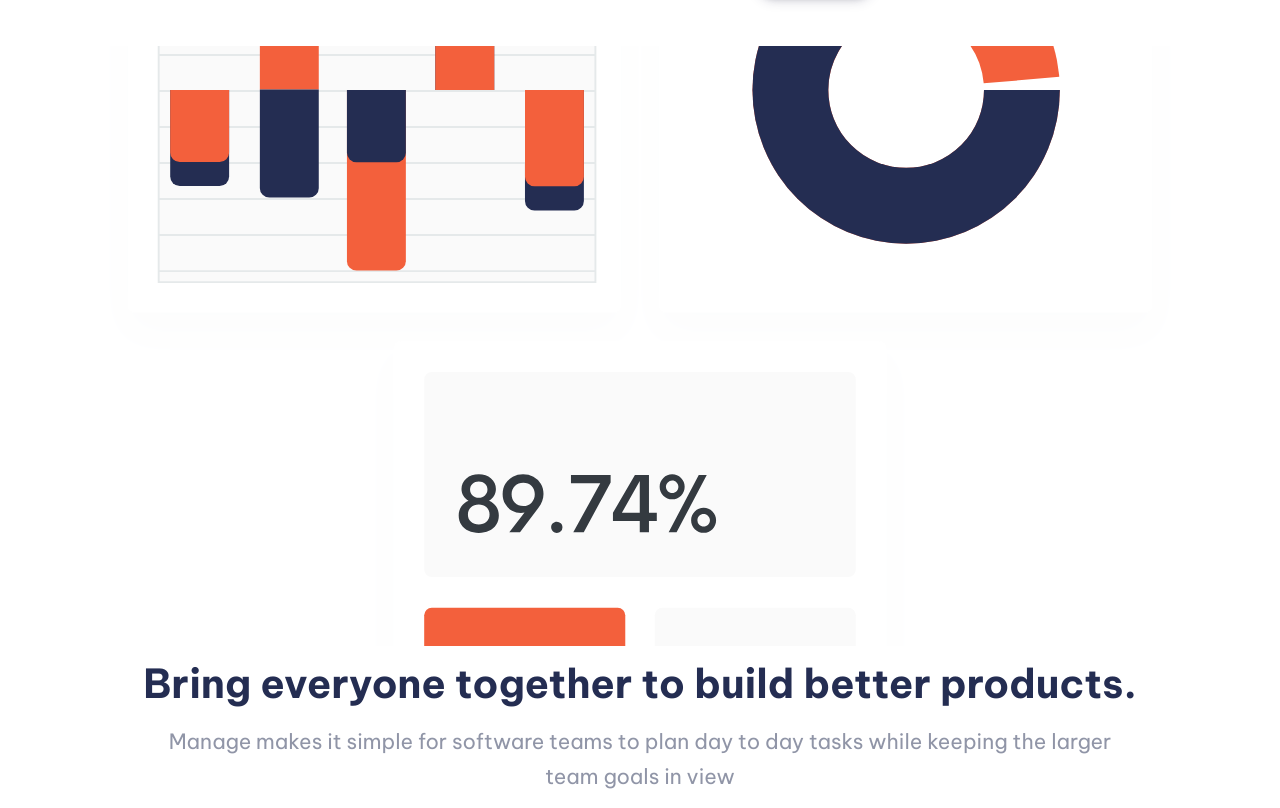
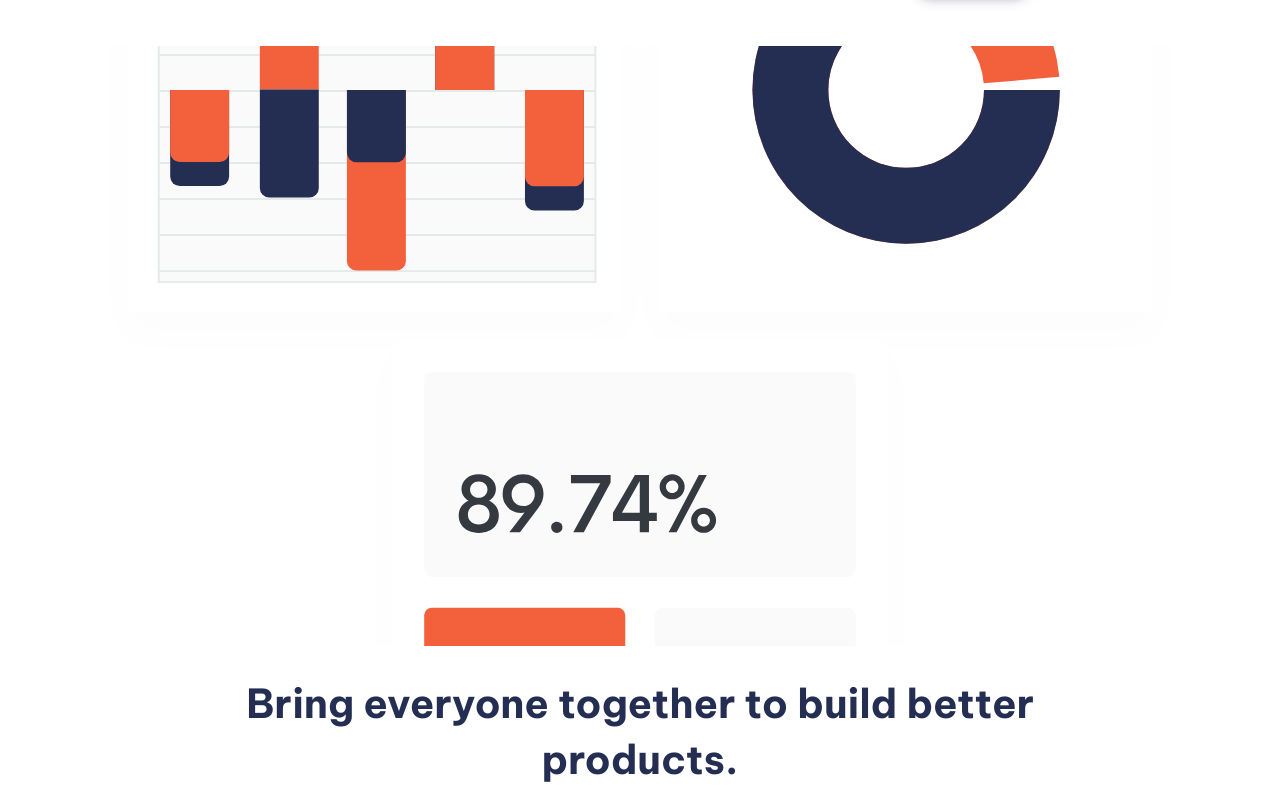
Before and after one commit to stefanovidmar2005/manage-landing-page-master, a plain HTML site: page index.html in a window 1280 px wide. Shown: the part 91-899 px from the top of the page. Drawn offline with Linux system fonts and the light colour scheme.

Commit message:
Please enter the commit message for your changes. Lines starting with '#' will be ignored, and an empty message aborts the commit.
On branch master
Your branch is up to date with 'origin/master'.

Changes to be committed:
	modified:   Sass/_header.scss
	modified:   Sass/_manage.scss
	modified:   Sass/_navigation.scss
	modified:   style.css
	modified:   style.css.map

```diff
--- a/Sass/_header.scss
+++ b/Sass/_header.scss
@@ -23,6 +23,10 @@
   &__content {
     text-align: center;
     padding: 0 2rem;
+    @include for-desktop() {
+      padding: 0 8rem;
+      margin-top: 3rem;
+    }
     h1 {
       color: $primary-color-dark-blue;
       font-size: 3.5rem;
--- a/Sass/_manage.scss
+++ b/Sass/_manage.scss
@@ -1,3 +1,5 @@
+@import "variables";
+@import "mixin";
 .manage {
   margin-top: 8rem;
   text-align: center;
--- a/Sass/_navigation.scss
+++ b/Sass/_navigation.scss
@@ -8,7 +8,7 @@
   margin-bottom: 4rem;
   @include for-desktop() {
     margin-bottom: 5rem;
-    justify-content: flex-start;
+    justify-content: center;
     gap: 5rem;
   }
   .navigation__list {
```
Also changed, not shown: style.css, 1 other file.
